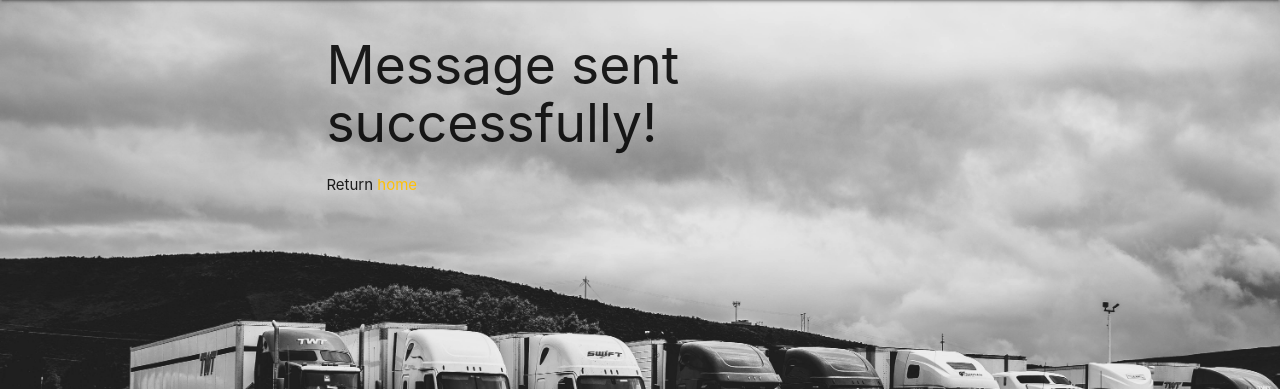
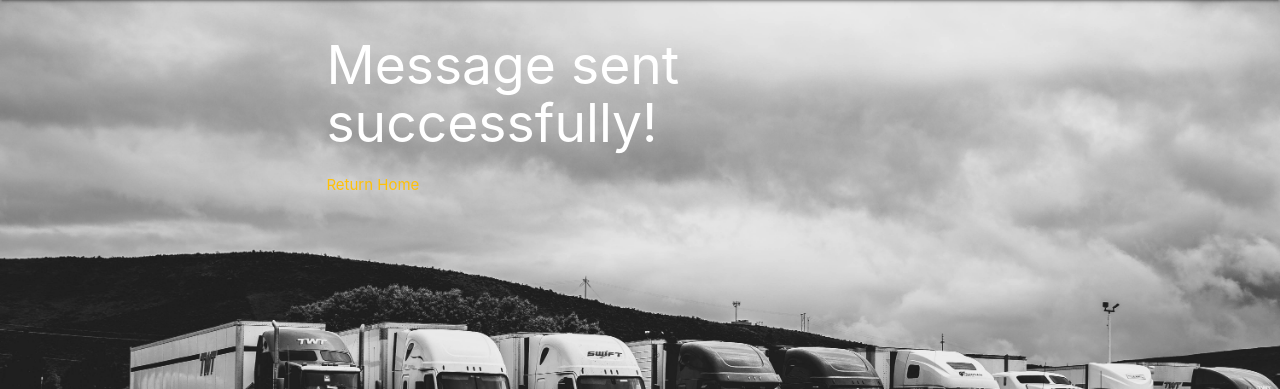
Before and after one commit to onias17/truck, a Django app: page /messages/success/ in a window 1280 px wide. Shown: the part 64-453 px from the top of the page. Run offline with Django 3.2, Linux system fonts and the light colour scheme; parts of the project's set-up code (start-up, migrations or seed data) failed here and were passed over.

Commit message:
success page edited

```diff
--- a/main_app/static/css/styles.css
+++ b/main_app/static/css/styles.css
@@ -5,17 +5,24 @@ body {
     min-height: 100vh;
     flex-direction: column;
 }
-
+/* BASE */
 /* nav */
 .options {
     /* color: rgba(96,28,33); */
     color: white;
 }
 
+/* footer */
+footer {
+    padding-top: 0;
+    text-align: right;
+}
+
 .brand-logo {
     margin: 10px 0 0 0;
 }
 
+/* HOME */
 /* home */
 .home {
     /* color: rgba(96,28,33); */
@@ -106,8 +113,4 @@ main {
     flex: 1 0 auto;
 }
 
-/* footer */
-footer {
-    padding-top: 0;
-    text-align: right;
-}
+/* NEW */
--- a/main_app/templates/messages/success.html
+++ b/main_app/templates/messages/success.html
@@ -1,9 +1,9 @@
 {% extends 'base.html' %}
 {% block content %}
 
-<div class="container" id="submit">
+<div class="white-text container" id="submit">
     <h2>Message sent successfully!</h2>
-    <p>Return <a class="amber-text accent-3 here" href="/">home</a></p>
+    <p><a class="amber-text accent-3 here" href="/">Return Home</a></p>
 </div>
 
 {% endblock %}
```
